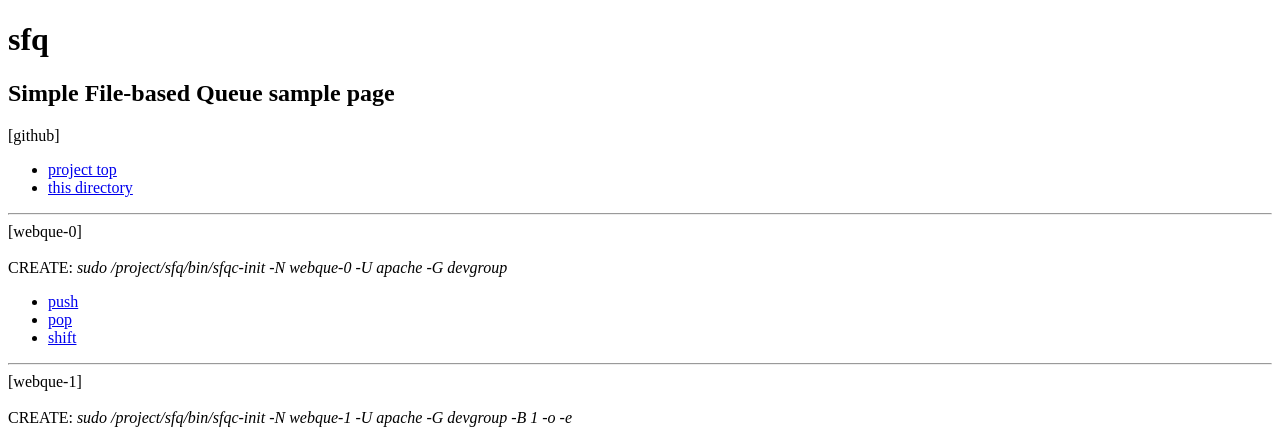
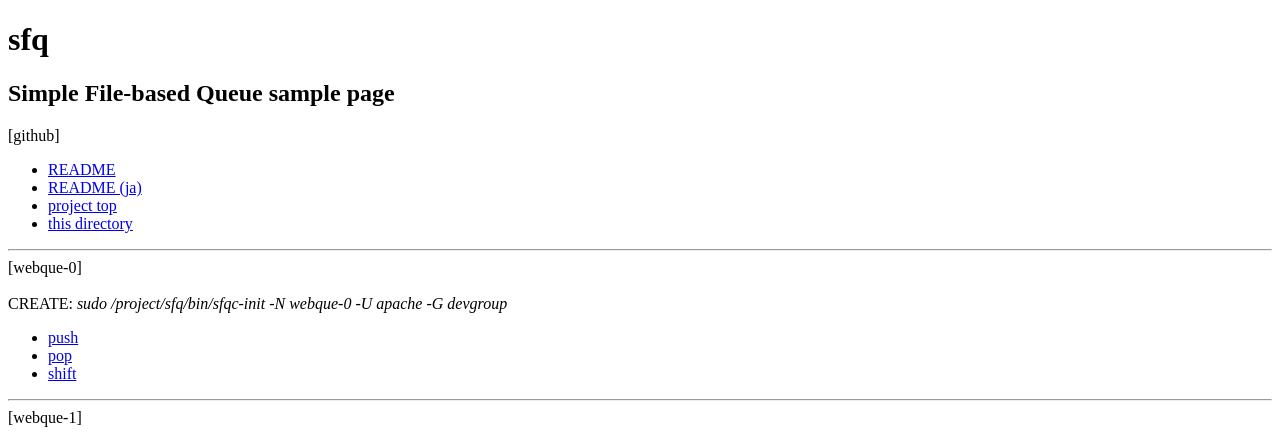
Before and after one commit to cbh34680/sfq, a PHP site: page / in a window 1280 px wide. Shown: the top 436 px of the page. Run offline with PHP 8.4, Linux system fonts and the light colour scheme.

Commit message:
add link (README)

```diff
--- a/src/sfqc-php/web-sample/index.php
+++ b/src/sfqc-php/web-sample/index.php
@@ -15,6 +15,8 @@
 
 [github]
 <ul>
+ <li><a href="https://github.com/cbh34680/sfq/blob/master/README.md" target="_blank">README</a>
+ <li><a href="https://github.com/cbh34680/sfq/blob/master/README.ja.md" target="_blank">README (ja)</a>
  <li><a href="https://github.com/cbh34680/sfq" target="_blank">project top</a>
  <li><a href="https://github.com/cbh34680/sfq/tree/master/src/sfqc-php/web-sample"
         target="_blank">this directory</a>
```
